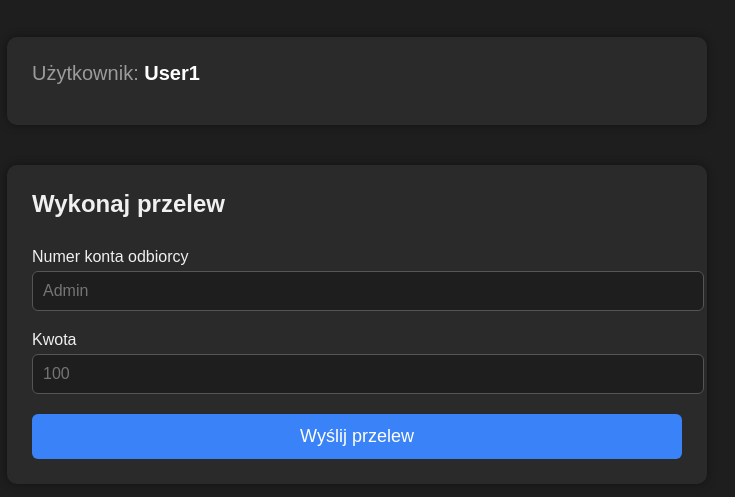
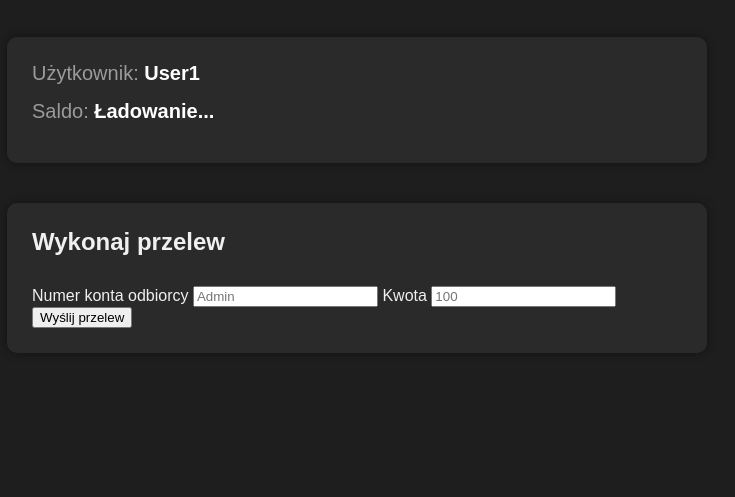
Before and after one commit to XxBojanowskyy/sql-web, a plain HTML site: page CSRF.html in a window 1280 px wide. Shown: the part 255-752 px from the top of the page, without its empty margins (283-1018 px from the left). Drawn offline with Linux system fonts and the light colour scheme; no server answers.

Commit message:
CSRF.html

```diff
--- a/CSRF.html
+++ b/CSRF.html
@@ -38,48 +38,9 @@
         margin-bottom: 40px;
     }
 
-    .row {
-        margin-bottom: 15px;
-        font-size: 20px;
-    }
-
-    .label {
-        color: #9b9b9b;
-    }
-
-    .value {
-        color: #ffffff;
-        font-weight: bold;
-    }
-
-    input[type="text"],
-    input[type="number"] {
-        width: 100%;
-        padding: 10px;
-        margin-top: 5px;
-        margin-bottom: 20px;
-        background-color: #1e1e1e;
-        border: 1px solid #555;
-        border-radius: 6px;
-        color: #fff;
-        font-size: 16px;
-    }
-
-    button {
-        width: 100%;
-        padding: 12px;
-        background-color: #3a82f7;
-        color: #fff;
-        border: none;
-        border-radius: 6px;
-        font-size: 18px;
-        cursor: pointer;
-        transition: 0.2s;
-    }
-
-    button:hover {
-        background-color: #2466d1;
-    }
+    .row { margin-bottom: 15px; font-size: 20px; }
+    .label { color: #9b9b9b; }
+    .value { color: #ffffff; font-weight: bold; }
 </style>
 </head>
 <body>
@@ -90,13 +51,13 @@
 
     <div class="panel-box">
         <div class="row"><span class="label">Użytkownik:</span> <span class="value">User1</span></div>
+        <div class="row"><span class="label">Saldo:</span> <span class="value" id="saldo">Ładowanie...</span></div>
     </div>
 
     <div class="transfer-box">
         <h2 style="margin-top:0; margin-bottom: 30px;">Wykonaj przelew</h2>
 
         <form id="transferForm">
-
             <label>Numer konta odbiorcy</label>
             <input type="text" name="to_account" placeholder="Admin" required>
 
@@ -110,11 +71,29 @@
 </div>
 
 <script>
+    const saldoElement = document.getElementById("saldo");
+
+    async function loadBalance() {
+        const res = await fetch("/api/balance");
+        const data = await res.json();
+        saldoElement.textContent = data.balance.toFixed(2);
+        return data.balance;
+    }
+
+    // POBIERAMY SALDO PRZY STARcie
+    let saldo;
+    loadBalance().then(b => saldo = b);
+
     document.getElementById("transferForm").addEventListener("submit", async function(e) {
         e.preventDefault();
 
         const toAccount = this.to_account.value.trim();
         const amount = parseFloat(this.amount.value);
+
+        if (amount > saldo) {
+            alert("Błąd: Niewystarczająca ilość pieniędzy.");
+            return;
+        }
 
         const formData = new FormData();
         formData.append("from_user", "User1");
@@ -133,6 +112,9 @@
             return;
         }
 
+        // PO KAŻDYM PRZELEWIE — ponowne pobranie salda
+        saldo = await loadBalance();
+
         alert("Przelew wysłany!");
         this.reset();
     });
```
Lines whose indentation alone changed are shown as unchanged.
